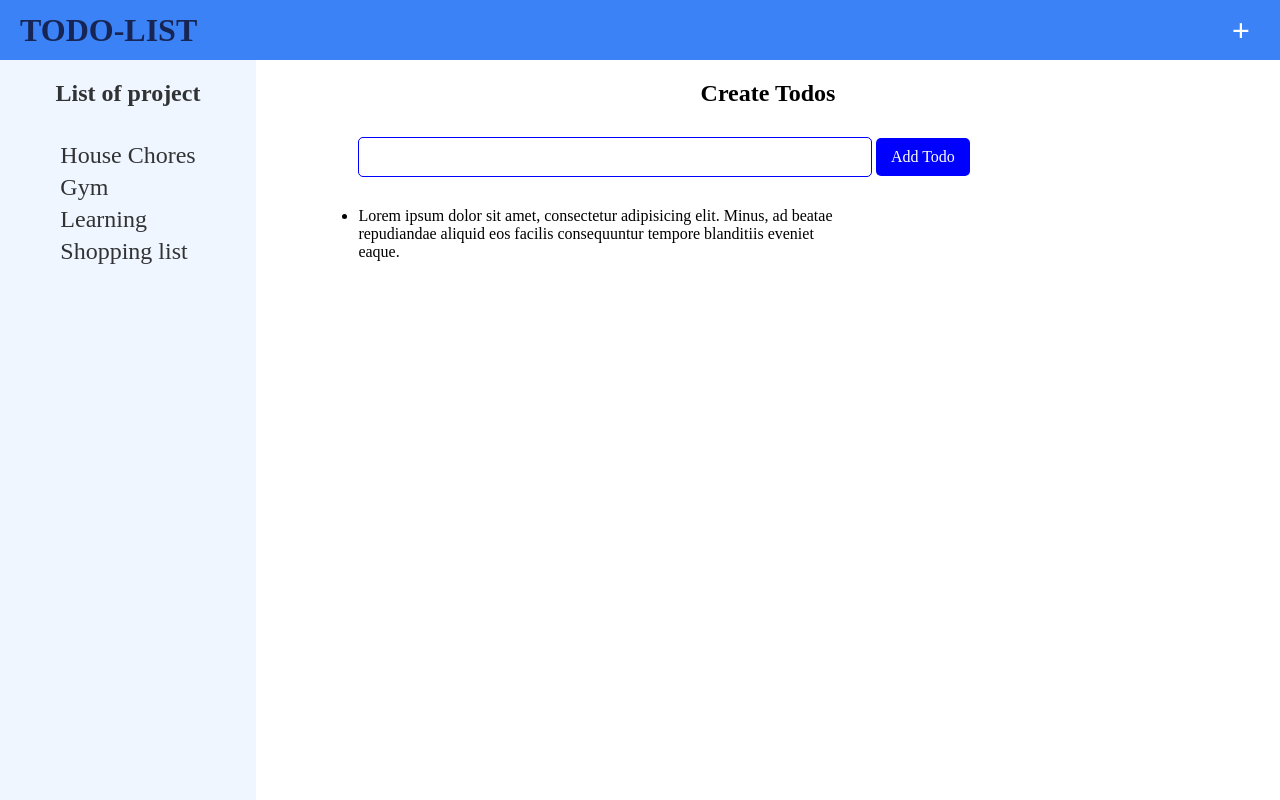
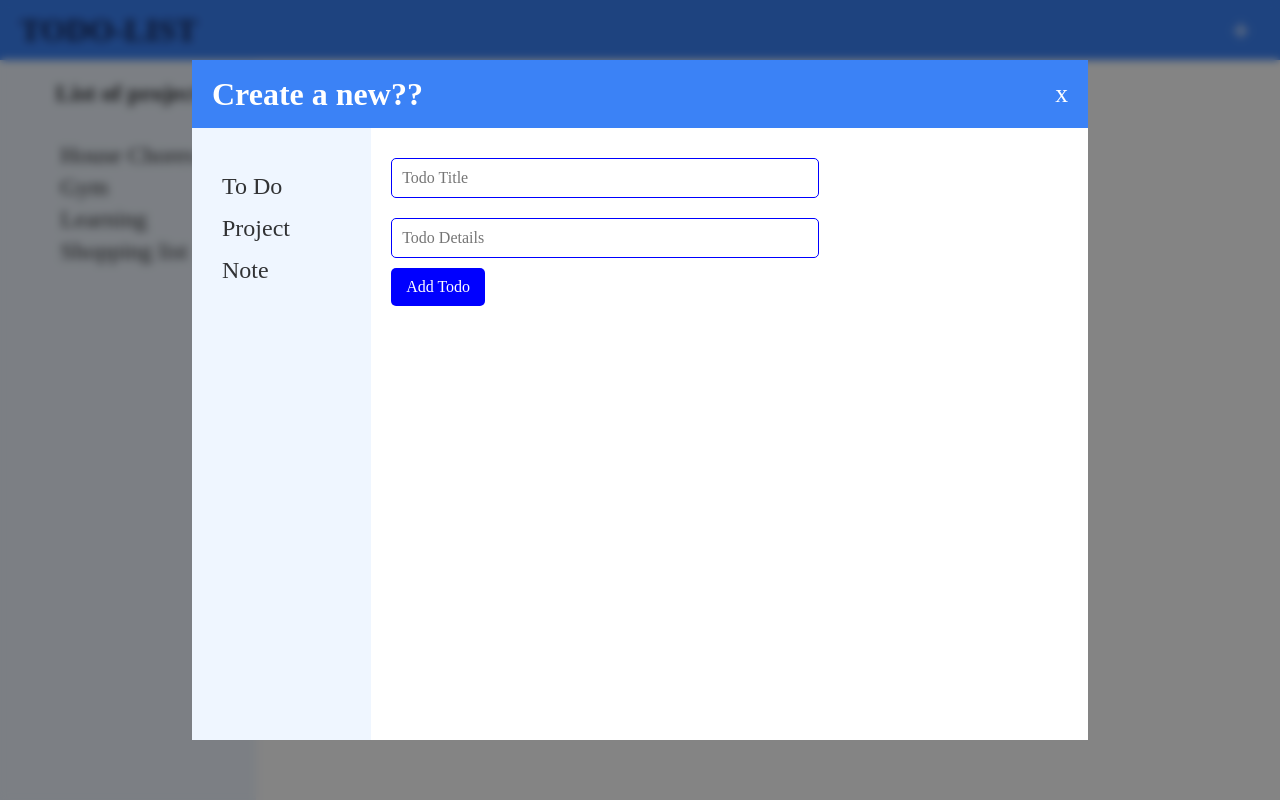
Before and after one commit to Shadrack04/odin-todo-list, a website built with webpack: page src/template.html in a window 1280 px wide. Built offline with nearby package versions, Linux system fonts and the light colour scheme.

Commit message:
create and style a modal
create a todo a todos.js module to handle todo activities

```diff
--- a/src/createTodo.js
+++ b/src/createTodo.js
@@ -1,9 +1,6 @@
-
 export class CreateTodo {
-  constructor(title, description, dueDate, priority) {
+  constructor(title, description) {
     this.title = title,
-    this.description = description,
-    this.dueDate = dueDate,
-    this.priority = priority
+    this.description = description;
   }
 }
--- a/src/styles/style.scss
+++ b/src/styles/style.scss
@@ -5,6 +5,7 @@
 }
 $primary-color: #3b82f6;
 $secondary-color: #172554;
+$aside-background: #eff6ff;
 
 @mixin flex-center($justify) {
   display: flex;
@@ -33,7 +34,6 @@ header {
 main {
   display: flex;
   width: 100%;
-
 }
 
 aside {
@@ -42,7 +42,7 @@ aside {
   flex-direction: column;
   align-items: center;
   height: calc(100vh - 60px);
-  background-color: #eff6ff;
+  background-color: $aside-background;
   padding: 20px 0;
   color: rgba(0, 0, 0, 0.797);
   ul {
@@ -93,3 +93,82 @@ aside {
     }
   }
 }
+
+.modal-container {
+  position: absolute;
+  top: 50%;
+  left: 50%;
+  transform: translate(-50%, -50%);
+  width: 70%;
+  height: 85%;
+  border-radius: 10px;
+  z-index: 100;
+  box-shadow: 2px, 3px $primary-color;
+  display: grid;
+  grid-template-rows: 10% 90%;
+  .modal-header {
+    background-color: $primary-color;
+    @include flex-center(space-between);
+    color: white;
+    padding: 20px;
+    h2 {
+      font-size: 2rem;
+    }
+    .close-btn {
+      all: unset;
+      font-size: 1.6rem;
+    }
+  }
+  .modal-main {
+    display: grid;
+    grid-template-columns: 20% 80%;
+    .modal-aside {
+      background-color: $aside-background;
+      text-align: center;
+      padding-top: 30px;
+      button {
+        all: unset;
+        display: block;
+        font-size: 1.5rem;
+        color: rgba(0, 0, 0, 0.797);
+        margin: 15px 30px;
+        cursor: pointer;
+        &:hover {
+          color: black;
+          text-decoration: underline $primary-color 4px;
+          text-underline-offset: 8px;
+        }
+      }
+    }
+    .modal-content {
+      background-color: white;
+      padding: 20px;
+      input {
+        all: unset;
+        display: inline-block;
+        width: 60%;
+        padding: 10px;
+        margin: 10px 0;
+        border: 1px solid blue;
+        border-radius: 5px;
+      }
+      button {
+        all: unset;
+        padding: 10px 15px;
+        background-color: blue;
+        color: white;
+        border-radius: 5px;
+      }
+    }
+  }
+}
+.overlay {
+  position: absolute;
+  top: 0;
+  left: 0;
+  width: 100%;
+  height: 100%;
+  background-color: rgba(0, 0, 0, 0.484);
+  backdrop-filter: blur(4px);
+  z-index: 50;
+}
--- a/src/template.html
+++ b/src/template.html
@@ -1,8 +1,8 @@
 <!DOCTYPE html>
 <html lang="en">
   <head>
-  <meta charset="UTF-8">
-  <meta name="viewport" content="width=device-width, initial-scale=1.0">
+    <meta charset="UTF-8" />
+    <meta name="viewport" content="width=device-width, initial-scale=1.0" />
     <title>Odin Todo List</title>
   </head>
   <body>
@@ -32,17 +32,46 @@
         </div>
         <div class="todo-container">
           <div class="todo-input-container">
-          <input type="text" id="todo-input">
+            <input type="text" id="todo-input" />
             <button class="add-todo-btn">Add Todo</button>
           </div>
           <div class="todo-list-container">
             <ul class="todos">
-            <li class="todo-item">Lorem ipsum dolor sit amet, consectetur adipisicing elit. Minus, ad beatae repudiandae aliquid eos facilis consequuntur tempore blanditiis eveniet eaque.</li>
+              <li class="todo-item">
+                Lorem ipsum dolor sit amet, consectetur adipisicing elit. Minus,
+                ad beatae repudiandae aliquid eos facilis consequuntur tempore
+                blanditiis eveniet eaque.
+              </li>
             </ul>
           </div>
         </div>
       </section>
     </main>
 
+    <div class="modal-container">
+      <div class="modal-header">
+        <div class="modal-title">
+          <h2>Create a new??</h2>
+        </div>
+        <div class="create-btn-container">
+          <button class="close-btn">x</button>
+        </div>
+      </div>
+      <div class="modal-main">
+        <div class="modal-aside">
+          <button class="create-todo-btn">To Do</button>
+          <button class="create-project-btn">Project</button>
+          <button class="create-note-btn">Note</button>
+        </div>
+        <div class="modal-content">
+          <div class="todo-input-container">
+            <input type="text" id="todo-title" placeholder="Todo Title" />
+            <input type="text" id="todo-details" placeholder="Todo Details" />
+          </div>
+          <button class="add-todo-btn">Add Todo</button>
+        </div>
+      </div>
+    </div>
+    <div class="overlay"></div>
   </body>
 </html>
--- /dev/null
+++ b/src/todos.js
@@ -0,0 +1,15 @@
+
+export class todos {
+  constructor(title, description) {
+    this.title = title,
+    this.description = description
+  }
+
+  addTodo(todoArray) {
+    todoArray.push({
+      title: this.title,
+      description: this.description
+    })
+  }
+
+}
```
Also changed, not shown: src/styles/style.css, 1 other file. Lines whose indentation alone changed are shown as unchanged.
